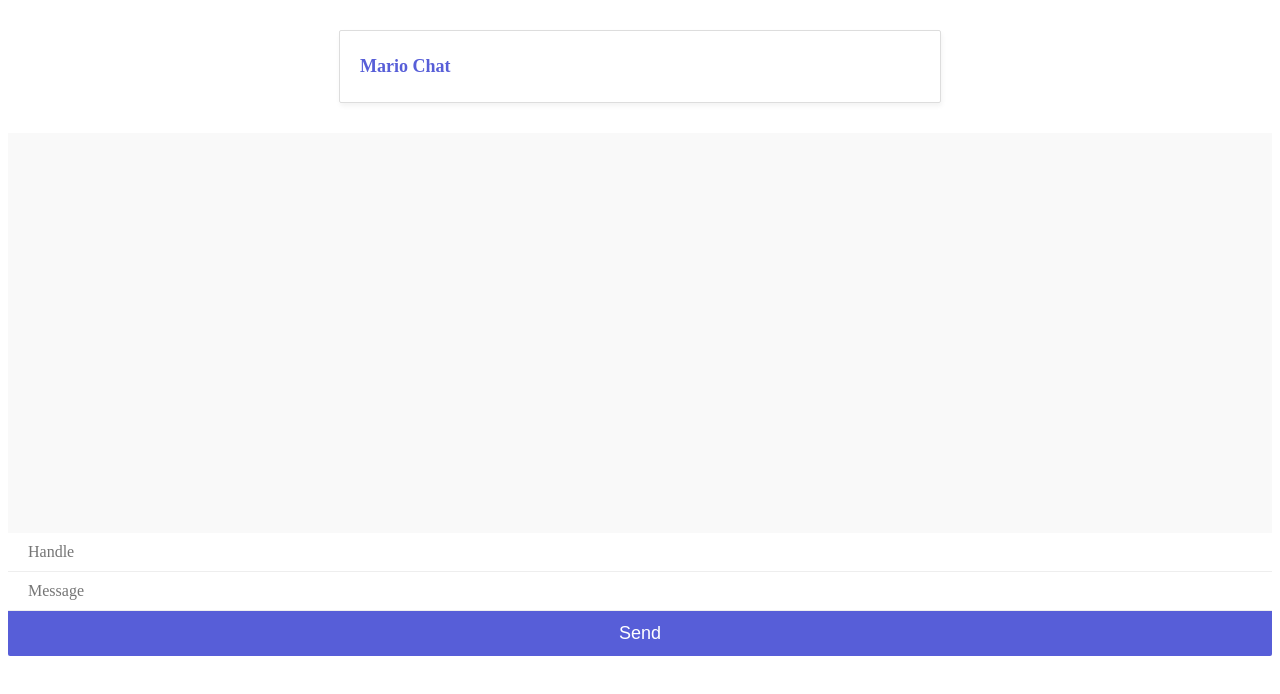
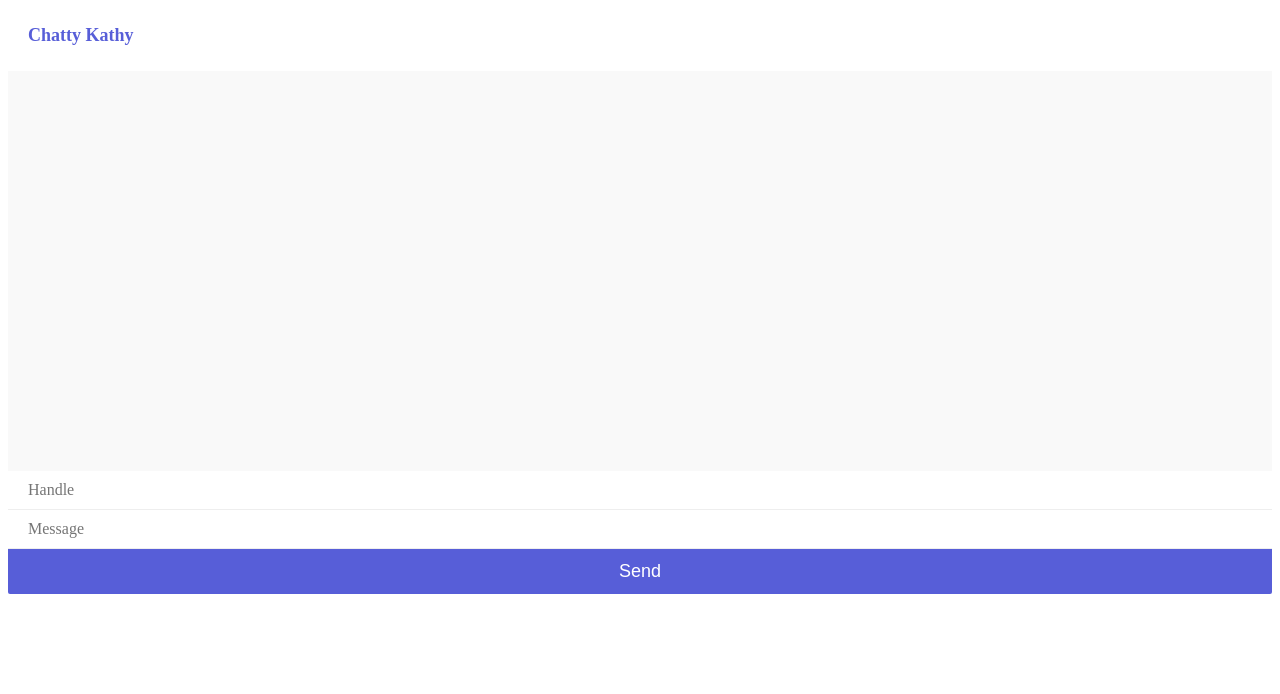
Before and after one commit to jonnyleealas/chat-application, a website: page public/index.html in a window 1280 px wide. Drawn offline with nearby package versions, Linux system fonts and the light colour scheme; no server answers.

Commit message:
chatappworkingfully

```diff
--- a/public/chat.js
+++ b/public/chat.js
@@ -23,7 +23,7 @@ message.addEventListener('keypress', ()=>{
 // listen for events from server
 
 socket.on('chat', (data)=>{
-    feedback.innerHTML = "";
+  feedback.innerHTML = "";
   output.innerHTML += '<p><strong>'+ data.handle +':</strong>'+ data.message + '</p>';
 });
 
--- a/public/index.html
+++ b/public/index.html
@@ -2,14 +2,14 @@
 <html>
     <head>
         <meta charset="utf-8">
-        <title>WebSockets</title>
+        <title>Chatty Kathy</title>
         <script src="https://cdnjs.cloudflare.com/ajax/libs/socket.io/2.3.1/socket.io.js"></script>
         <link href="/styles.css" rel="stylesheet"/>
     </head>
     <body>
 
-        <div id="mario-chat">
-            <h2>Mario Chat</h2>
+        <div id="chatty-kathy">
+            <h2>Chatty Kathy</h2>
         </div>
             <div id="chat-window">
                 <div id="output"></div>
```
